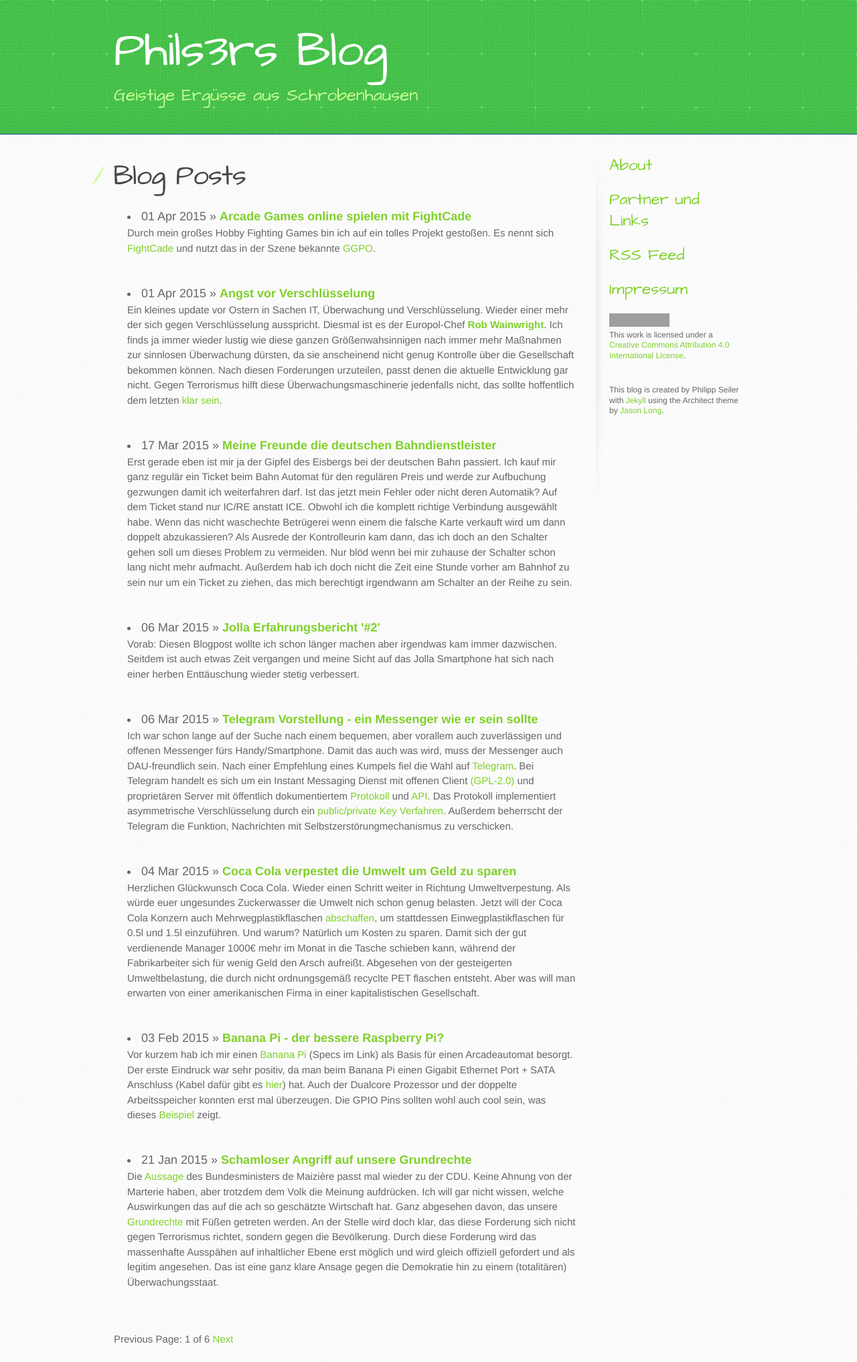
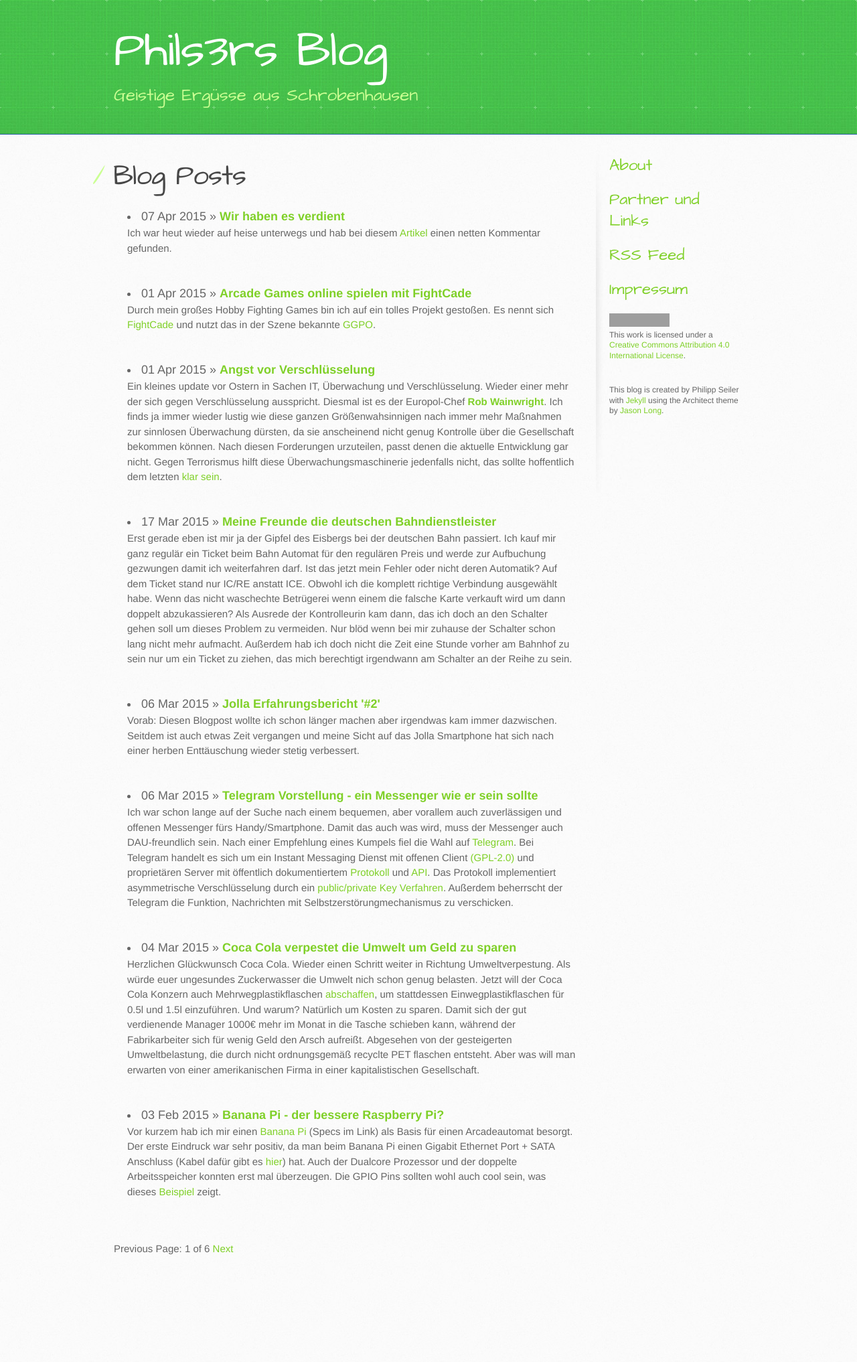
Before and after one commit to pseiler/phils3rs_blog, a Jekyll site: the page built from index.html, in a window 1280 px wide. Shown: the whole page at 67% size. Built offline with Jekyll 4.4.1, drawn with Linux system fonts in a browser that asks for light colours; Markdown is read by kramdown in place of the engine named in the settings; the list of posts is cut into pages by our own code; after the commit the page ends 1899 px from its top, so only the background shows below that; some of the changed lines change nothing that is shown; grey boxes are pictures that could not be loaded.

Commit message:
- added new article about heise commentary - fixed font size of quoted text

```diff
--- /dev/null
+++ b/_posts/2015-04-07-Wir-haben-es-verdient.md
@@ -0,0 +1,16 @@
+---
+layout: post
+title: Wir haben es verdient
+categories:
+- Politik
+date: 2015-04-07 17:15:00.000000000 +02:00
+---
+Ich war heut wieder auf heise unterwegs und hab bei diesem [Artikel](http://www.heise.de/newsticker/meldung/Edward-Snowden-Trotz-NSA-nicht-aufhoeren-Penisfotos-zu-senden-2596096.html) einen netten Kommentar gefunden.
+
+>Eine Gesellschaft (ja, auch unsere, die Amerikaner unterscheiden sich da keinen Deut), die ob moralischer oder gesamt-gesellschaftlicher Vorwürfe nur verwirrt bis gelangweilt Ablenkung auf dem Smartphone sucht, die sich solange in "Ich habe nichts zu verbergen" flüchtet, bis jemand "Penis" ruft, um die zur Verfügung stehenden drei Sekunden Aufmerksamkeitsspanne voll auszuschöpfen, die in ihrer satten Lethargie alles in Kauf nimmt, solange es keinen direkten Einfluss auf das eigene Einkommen hat, eine solche Gesellschaft hat die NSA verdient.
+
+>Der ausgebliebene Aufschrei mag ein, zwei Generationen später kommen, wenn die stetig enger werdenden Daumenschrauben dann doch irgendwann auch für den Einzelnen ungemütlich werden, bis dahin ist das Thema jedoch nichts weiter als ein Armutszeugnis für die betäubte Schafherde, die wir sind.
+>
+>Lethargo
+
+Dem habe ich so nichts mehr hinzuzufpgen außer den [Link](http://www.heise.de/forum/heise-online/News-Kommentare/Edward-Snowden-Trotz-NSA-nicht-aufhoeren-Penisfotos-zu-senden/Wir-haben-es-verdient/posting-2259808/show/). Die Antworten darauf sind auch ganz amüsant.
--- a/stylesheets/stylesheet.css
+++ b/stylesheets/stylesheet.css
@@ -730,7 +730,7 @@ p a {
 }
 
 blockquote {
-  font-size: 1.6em;
+  font-size: 1.1em;
   border-left: 10px solid #e9e9e9;
   margin-bottom: 20px;
   padding: 0 0 0 30px;
```
